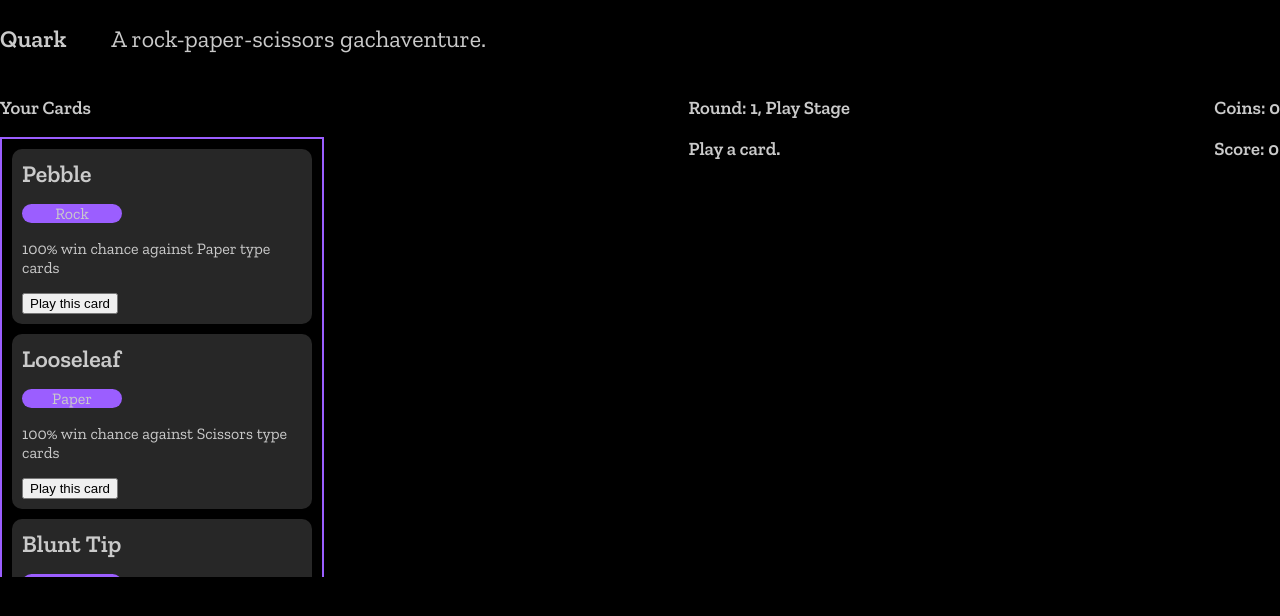
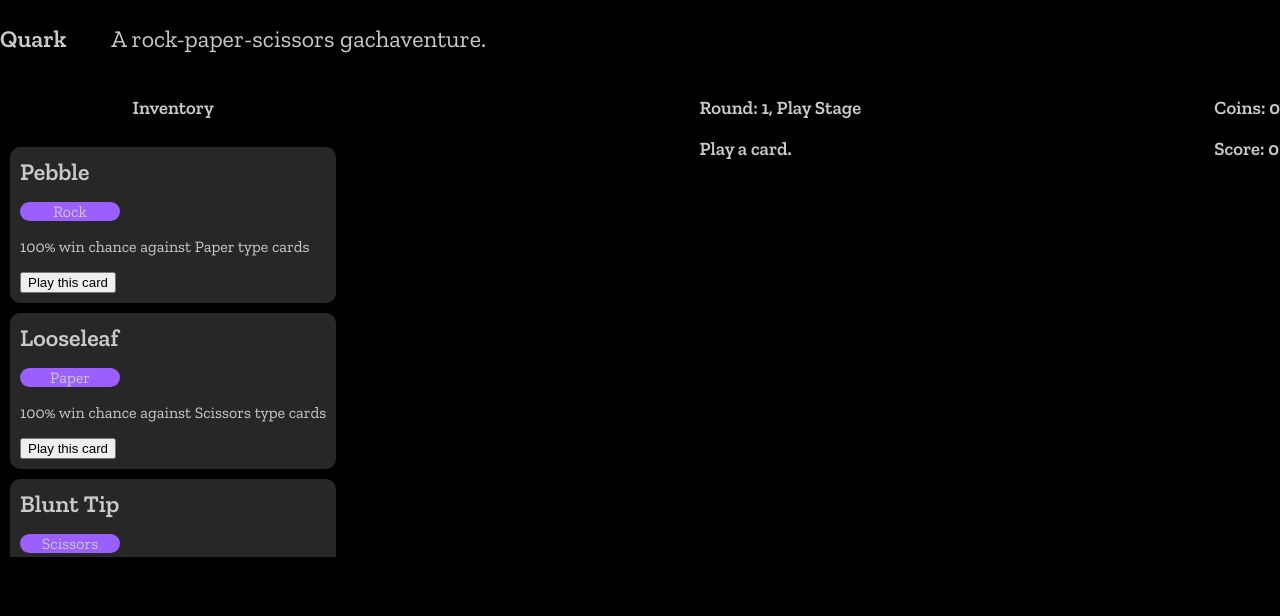
Before and after one commit to onmyraedar/rps-adventure, a React (Create React App) app: page / in a window 1280 px wide. Shown: the top 616 px of the page. Built offline with nearby package versions, Linux system fonts and the light colour scheme.

Commit message:
Add custom scrollbar to inventory tab
Also, move header outside of the inventory div so it does not scroll out of view along with the cards.

```diff
--- a/src/components/Game.css
+++ b/src/components/Game.css
@@ -6,17 +6,33 @@
 
 .game-container-left {
     flex: 0 1 auto;
-    max-height: 500px;
-    overflow-y: scroll;
+    display: flex;
+    flex-direction: column;
+    align-items: center;
 }
 
 .inventory {
-    max-width: 300px;
+    max-height: 400px;
+    overflow-y: scroll;
     display: flex;
     flex-direction: column;
     gap: 10px;
     padding: 10px;
-    border: 2px #9B5EFF solid;
+}
+
+.inventory::-webkit-scrollbar {
+    width: 0.75em;
+}
+
+.inventory::-webkit-scrollbar-track {
+    background: #4400b0;
+    border-radius: 100vw;
+    margin-block: 0.5em;
+}
+
+.inventory::-webkit-scrollbar-thumb {
+    background: #cacaca;
+    border-radius: 100vw;
 }
 
 .card-container {
--- a/src/components/Game.js
+++ b/src/components/Game.js
@@ -99,7 +99,7 @@ function Game() {
     return(
         <div className="game-container">
             <div className="game-container-left">
-                <h3>Your Cards</h3>
+                <h3>Inventory</h3>
                 <div className="inventory">
                     {inventory.map((card) => (
                         <Card key={card.id} card={card} playable={gameData.stage === "Play" ? true : false} onPlay={playRound}/>
```
